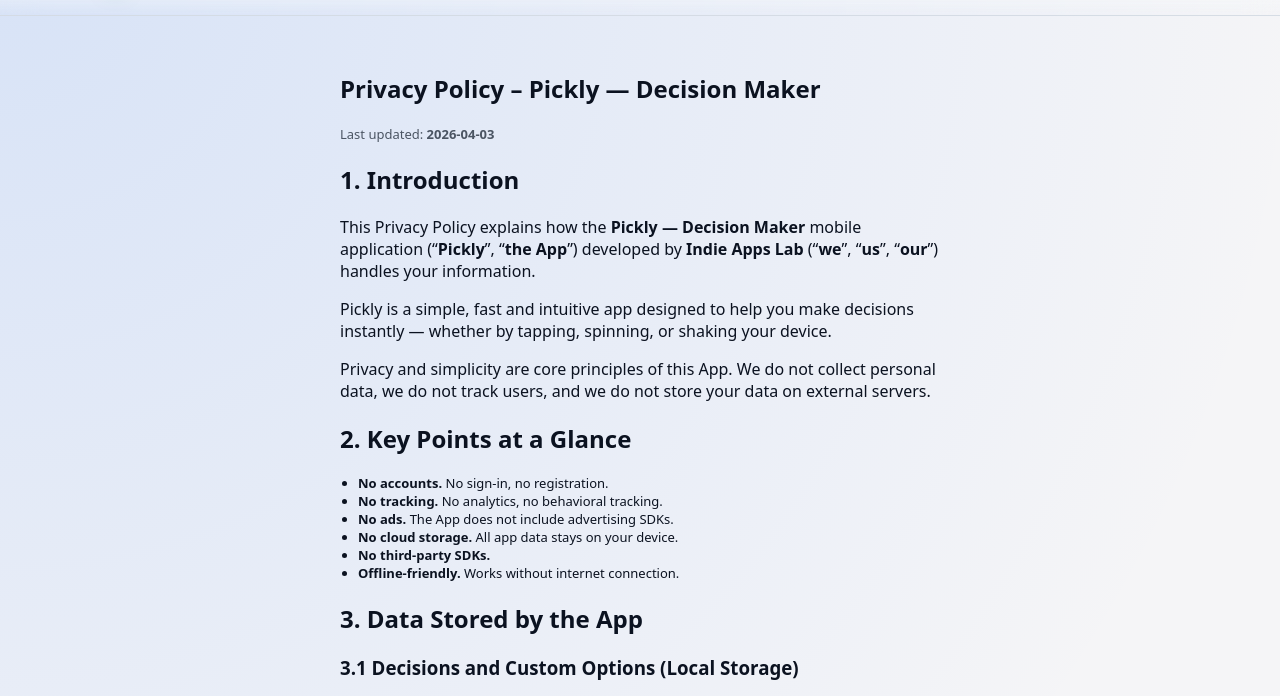
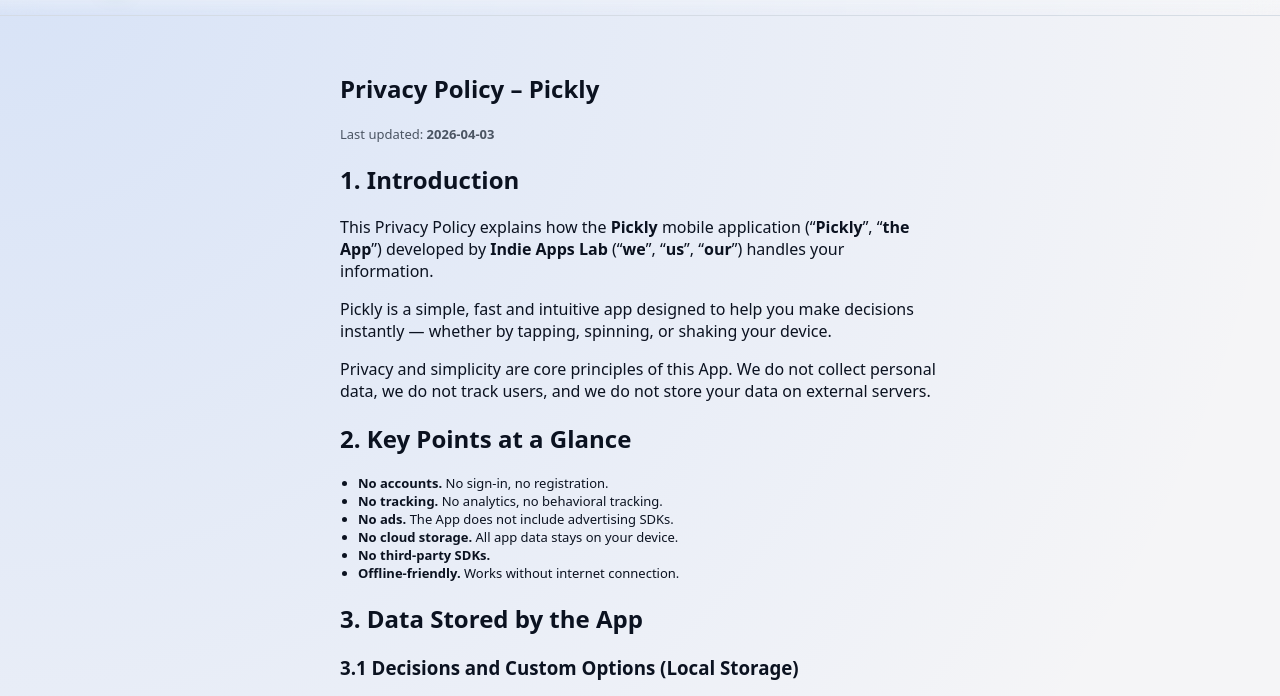
Before and after one commit to indieappslab/indieappslab.github.io, a plain HTML site: page apps/decisionmaker/privacy.html in a window 1280 px wide. Shown: the part 49-745 px from the top of the page. Drawn offline with Linux system fonts and the light colour scheme.

Commit message:
Simplify title and references to 'Pickly'

```diff
--- a/apps/decisionmaker/privacy.html
+++ b/apps/decisionmaker/privacy.html
@@ -3,10 +3,10 @@
 <head>
   <meta charset="UTF-8" />
   <meta name="viewport" content="width=device-width, initial-scale=1" />
-  <title>Pickly — Decision Maker – Privacy Policy</title>
+  <title>Pickly — Privacy Policy</title>
   <meta
     name="description"
-    content="Privacy Policy for Pickly — Decision Maker by Indie Apps Lab. No accounts, no tracking, no analytics, no cloud storage. All decisions and settings stay on your device."
+    content="Privacy Policy for Pickly — by Indie Apps Lab. No accounts, no tracking, no analytics, no cloud storage. All decisions and settings stay on your device."
   />
   <link rel="icon" href="/favicon.svg" type="image/svg+xml" />
   <link rel="stylesheet" href="../../assets/css/styles.css" />
@@ -33,14 +33,14 @@
   <main>
     <section class="section">
       <div class="container narrow">
-        <h1>Privacy Policy – Pickly — Decision Maker</h1>
+        <h1>Privacy Policy – Pickly</h1>
         <p class="muted">
           Last updated: <strong>2026-04-03</strong>
         </p>
 
         <h2>1. Introduction</h2>
         <p>
-          This Privacy Policy explains how the <strong>Pickly — Decision Maker</strong>
+          This Privacy Policy explains how the <strong>Pickly</strong>
           mobile application (“<strong>Pickly</strong>”, “<strong>the App</strong>”)
           developed by <strong>Indie Apps Lab</strong> (“<strong>we</strong>”, “<strong>us</strong>”,
           “<strong>our</strong>”) handles your information.
@@ -160,7 +160,7 @@
         </p>
 
         <p class="muted">
-          By using Pickly — Decision Maker, you agree to this Privacy Policy.
+          By using Pickly, you agree to this Privacy Policy.
         </p>
       </div>
     </section>
```
